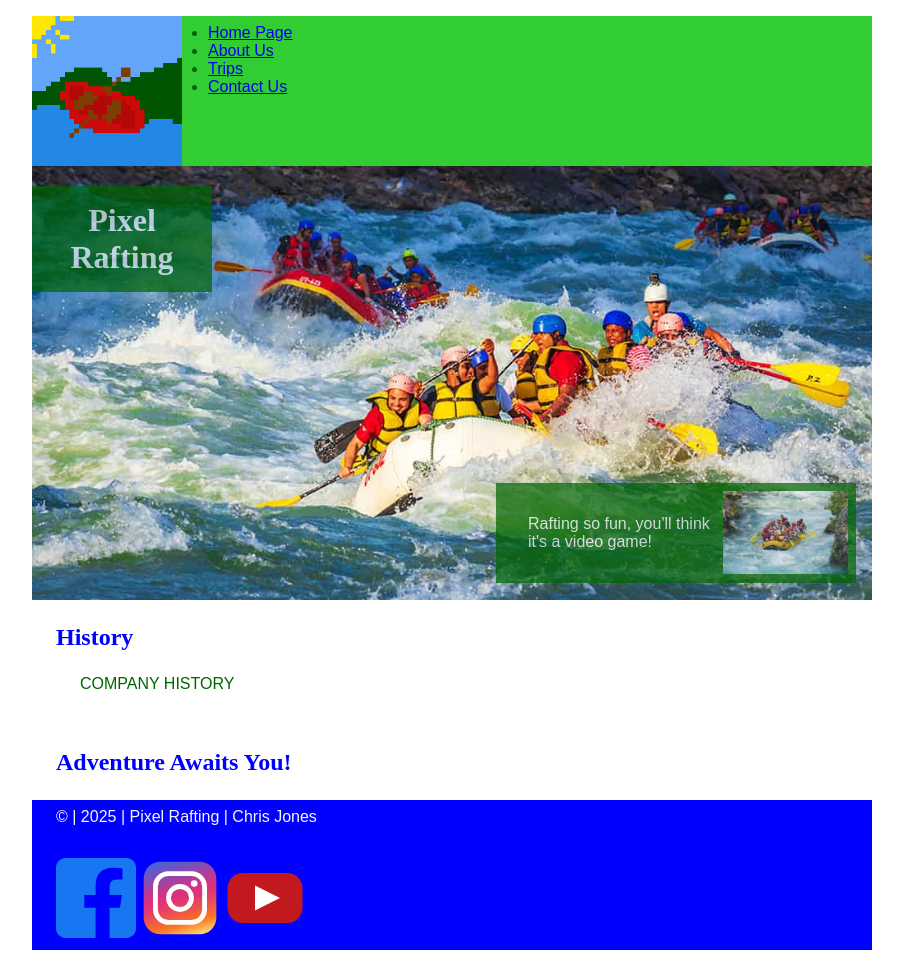
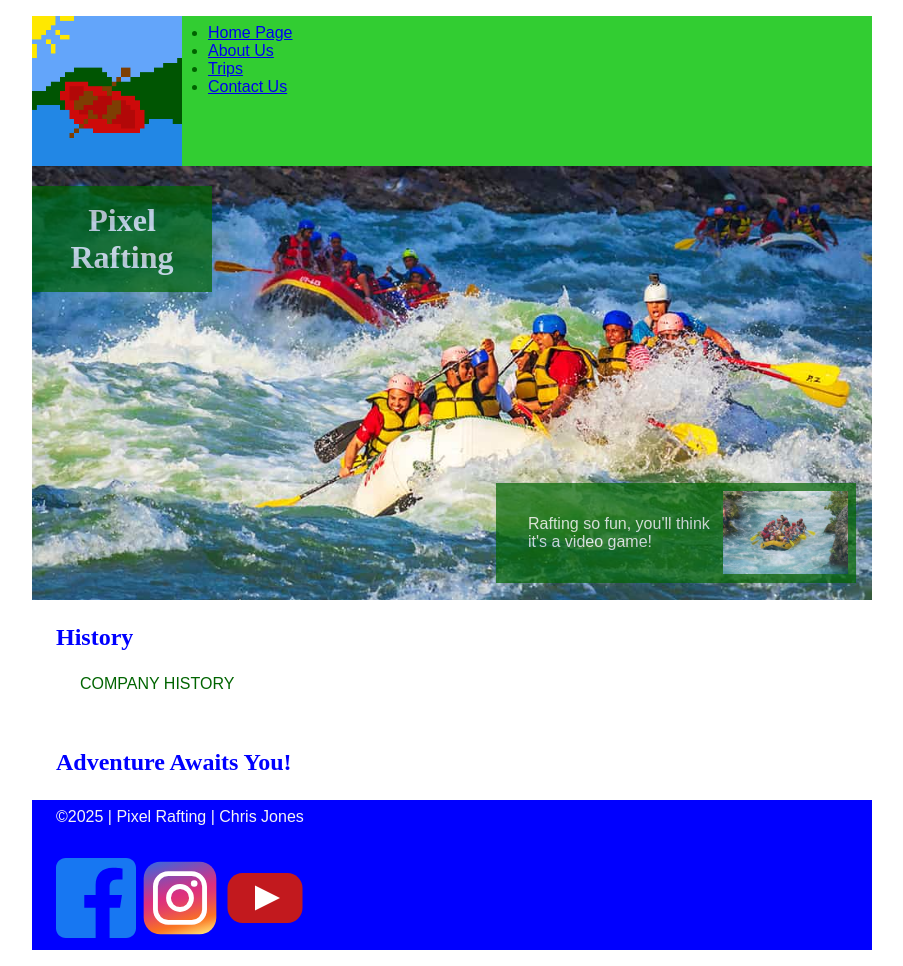
Before and after one commit to cdoug2025/wdd130, a plain HTML site: page wwr/about.html in a window 1280 px wide. Shown: the whole page, without its empty margins (188-1091 px from the left). Drawn offline with Linux system fonts and the light colour scheme.

Commit message:
Another slight change to the footer

```diff
--- a/wwr/about.html
+++ b/wwr/about.html
@@ -47,7 +47,7 @@
 
     <footer>
         <p>
-            &COPY; | 2025 | Pixel Rafting | Chris Jones
+            &#169;2025 | Pixel Rafting | Chris Jones
         </p>
         <nav class="socialmedia">
             <a href="https://facebook.com"><img src="images/facebook-square.svg" alt="Facebook"></a>
```
